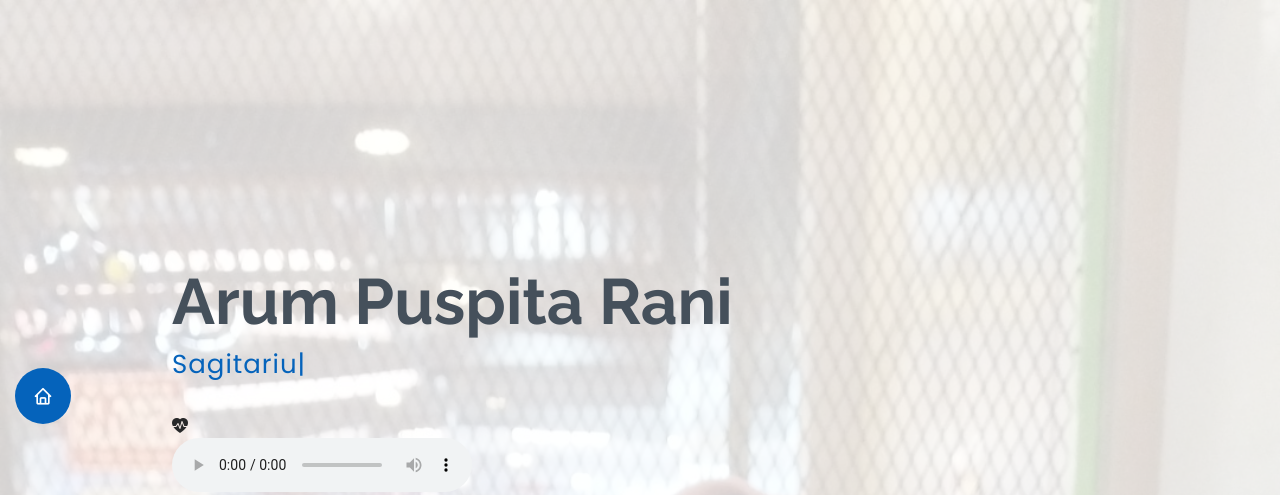
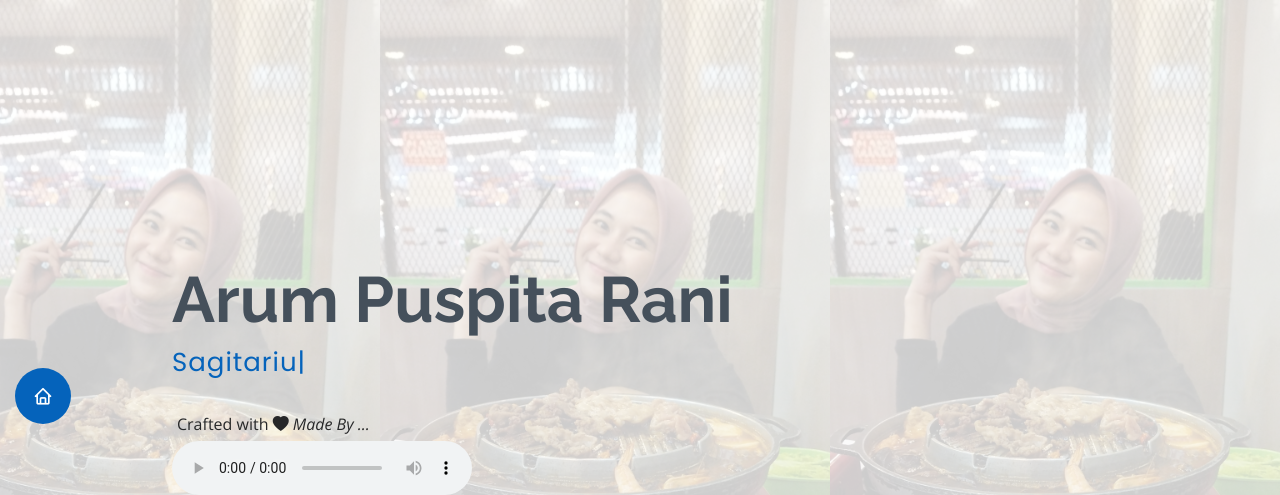
Before and after one commit to aainsomnia/arum, a plain HTML site: page index.html in a window 1280 px wide. Shown: the top 495 px of the page. Drawn offline with nearby package versions, Linux system fonts and the light colour scheme.

Commit message:
updates text

```diff
--- a/assets/css/style.css
+++ b/assets/css/style.css
@@ -284,8 +284,8 @@ h6 {
 #hero {
   width: 100%;
   height: 100vh;
-  background: url("../img/hero-bg.jpg") top right no-repeat;
-  background-size: cover;
+  background: url("../img/hero-bg.jpg") top right repeat;
+  background-size: contain;
   position: relative;
 }
 
--- a/index.html
+++ b/index.html
@@ -57,7 +57,7 @@
       <div class="social-links">
         <figure>
           <figcaption>
-            <i class="bi bi-heart-pulse-fill"></i>
+            Crafted with <i class="bi bi-heart-fill"> Made By ...</i>
           </figcaption>
           <audio autoplay
               controls
@@ -69,8 +69,11 @@
       </figure>
       <style>
         figure {
-    margin: 0;
-}
+        margin: 0;
+        }
+        figcaption {
+          margin: 5px;
+        }
       </style>
         <a href="#" class="twitter"><i class="bx bxl-twitter"></i></a>
         <a href="#" class="facebook"><i class="bx bxl-facebook"></i></a>
```
